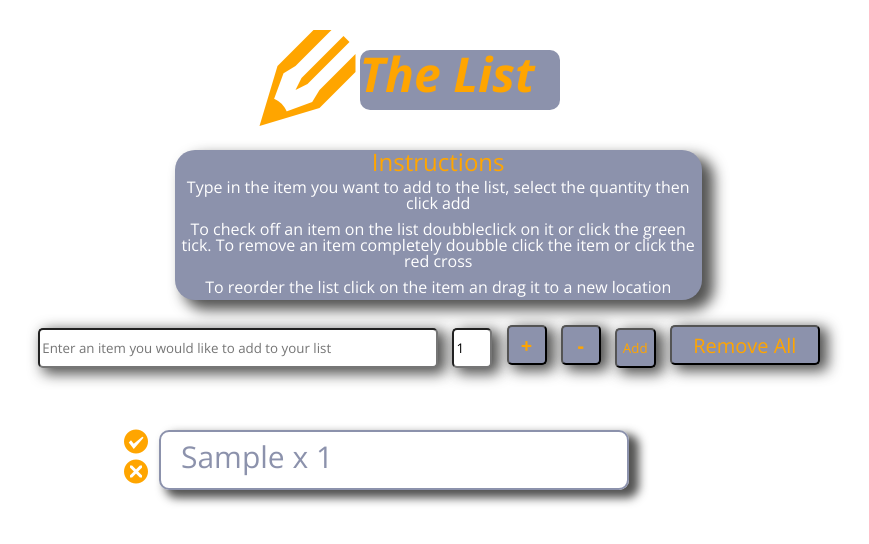
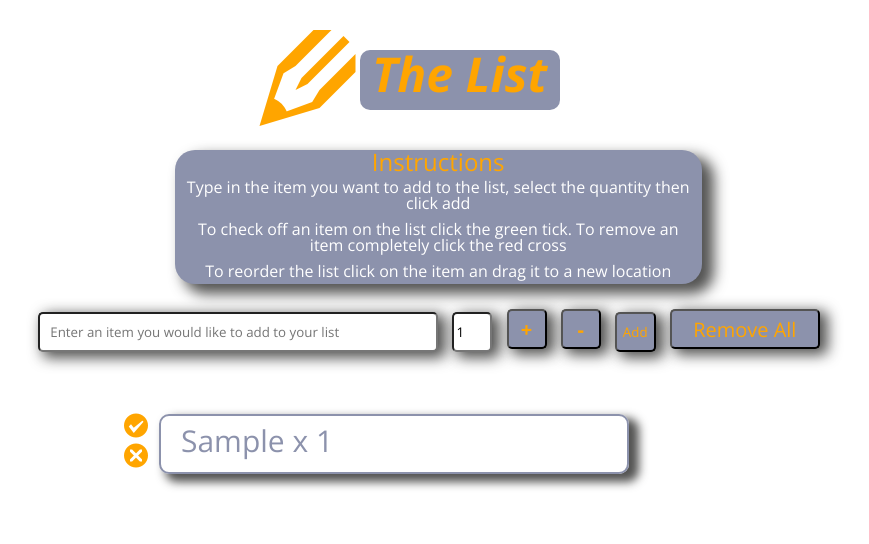
Before and after one commit to oreynoldson/Shopping-Lsit-App, a plain HTML site: page index.html in a window 1280 px wide. Both pictures are taken after typing "Sample" into the empty fields and a click on the button "Add". Shown: the whole page, without its empty margins (216-1085 px from the left). Drawn offline with nearby package versions, Linux system fonts and the light colour scheme.

Commit message:
Finalised project to submit

```diff
--- a/css/main.css
+++ b/css/main.css
@@ -65,6 +65,7 @@ header{
 	color: #FFA500;
 	background-color: #8c92ac;
 	border-radius: 10px;
+	text-align: center;
 }
 
 .intro{
@@ -139,6 +140,7 @@ header{
 
 #itemInput{
 	width: 400px;
+	padding-left: 10px;
 }
 
 #itemQuant{
--- a/index.html
+++ b/index.html
@@ -25,7 +25,7 @@
 			<div class="intro">
 				<h2>Instructions</h2>
 				<p>Type in the item you want to add to the list, select the quantity then click add</p>
-				<p>To check off an item on the list doubbleclick on it or click the green tick.  To remove an item completely doubble click the item or click the red cross</p>
+				<p>To check off an item on the list click the green tick.  To remove an item completely click the red cross</p>
 				<p>To reorder the list click on the item an drag it to a new location</p>
 			</div>
 			<div class="inputArea">
--- a/js/app.js
+++ b/js/app.js
@@ -4,7 +4,7 @@ $(document).ready(function(){
 	//Take input and adds it to the list
 	$("#itemAdd").on("click", function(){
 		//gets user input
-		var userInput = document.getElementById("itemInput").value;
+		var itemEntered = document.getElementById("itemInput").value;
 		//gets user quantity
 		var userQuant = document.getElementById("itemQuant").value;
 		//holds the html and style for each list item
@@ -14,7 +14,7 @@ $(document).ready(function(){
 					+	'<div id ="clear_Item" class="icon-cancel-circle"></div>'
 				+	'</div>'
 				+	'<div class="itemAddedContain">'
-					+	'<p class="itemAdded">'+ userInput + "            x  " + userQuant +'</p>'
+					+	'<p class="itemAdded">'+ itemEntered + "            x  " + userQuant +'</p>'
 				+	'</div>'
 				+	'<div class="gotIt">'
 				+		'<span>Got It</span>'
@@ -46,6 +46,8 @@ $(document).ready(function(){
  });//end of doc ready
 
 
+
+
 //Create a counter to add quantity
 	function quantCount(val){
 		//retrives the current quantity
```
